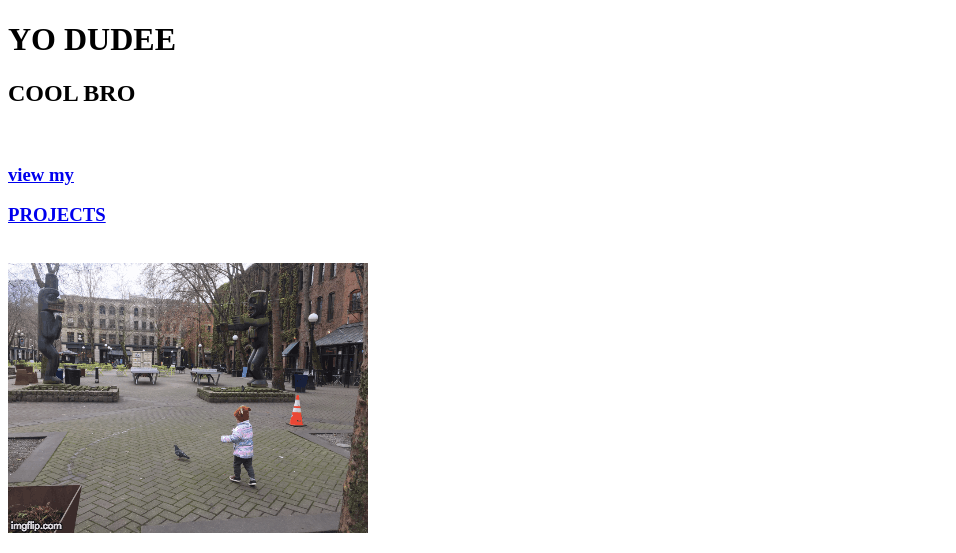
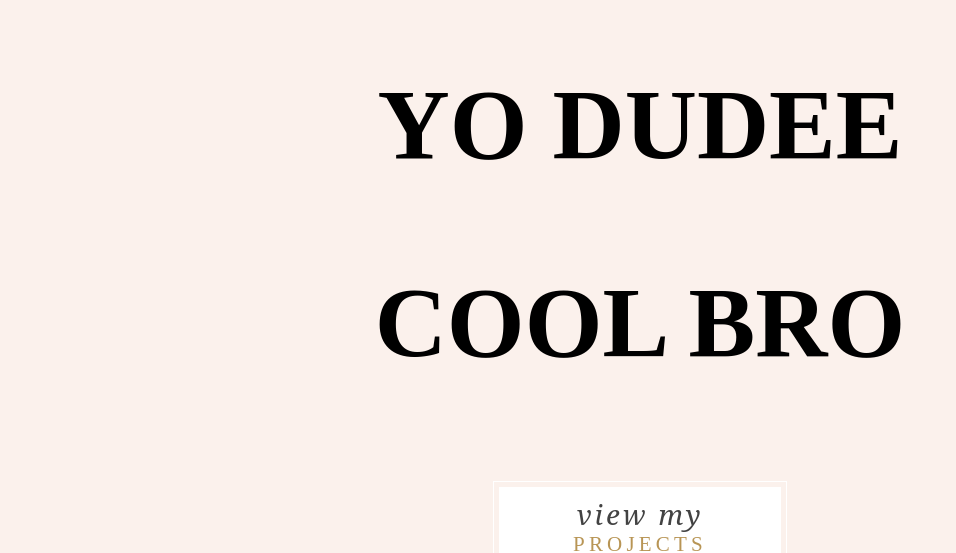
Before and after one commit to katyjane8/Hello-World, a Jekyll site: the page built from README.md, in a window 1280 px wide. Shown: the top 553 px of the page, without its empty margins (0-956 px from the left). Built offline with Jekyll 4.4.1, drawn with Linux system fonts in a browser that asks for light colours; some web fonts are replaced; our own code applies the rules of GitHub Pages for plain Markdown files; grey boxes are pictures that could not be loaded.

Commit message:
Update default.html

```diff
--- a/_layouts/default.html
+++ b/_layouts/default.html
@@ -2,7 +2,7 @@
 <html>
   <head>
     <link href="https://fonts.googleapis.com/css?family=Raleway+Dots" rel="stylesheet">
-    <link rel="stylesheet" type="text/css" href="assets/style.css">
+    <link rel="stylesheet" type="text/css" href="assets/css/style.css">
     <link rel="shortcut icon" href="_layouts/favicon.ico" type="image/x-icon">
     <link rel="icon" href="_layouts/favicon.ico" type="image/x-icon">
     <title>hey there</title>
```
